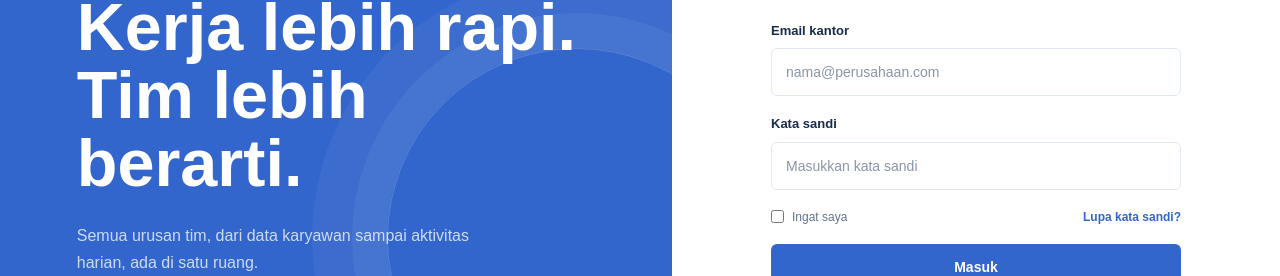
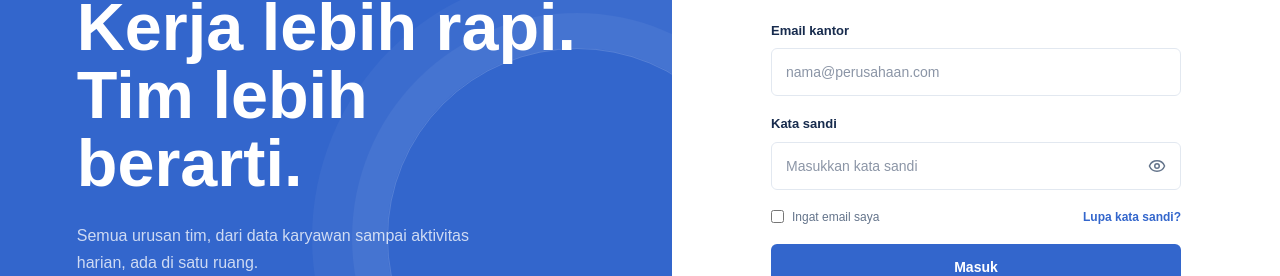
Before and after one commit to kautsar201208/Employee-Management, a Next.js app in the folder frontend/: page /auth/login in a window 1280 px wide. Shown: the part 292-568 px from the top of the page. Built offline with nearby package versions, Linux system fonts and the light colour scheme; no server answers.

Commit message:
menambahkan fitur melihat password dan mengfungsikan ingat email

```diff
--- a/frontend/app/auth/login/page.tsx
+++ b/frontend/app/auth/login/page.tsx
@@ -3,13 +3,39 @@
 import Image from "next/image";
 import Link from "next/link";
 import { useRouter } from "next/navigation";
-import { useState, type FormEvent } from "react";
+import { Eye, EyeOff } from "lucide-react";
+import { useState, useSyncExternalStore, type FormEvent } from "react";
 import { ACCESS_TOKEN_KEY, USER_EMAIL_KEY, USER_ROLE_KEY, loginWithBackend } from "@/lib/api";
+
+const REMEMBERED_EMAIL_KEY = "pusbanglin_remembered_email";
+
+function subscribeToRememberedEmail(onStoreChange: () => void) {
+  window.addEventListener("storage", onStoreChange);
+  window.addEventListener("pusbanglin:remembered-email-change", onStoreChange);
+  return () => {
+    window.removeEventListener("storage", onStoreChange);
+    window.removeEventListener("pusbanglin:remembered-email-change", onStoreChange);
+  };
+}
+
+function getRememberedEmailSnapshot() {
+  return localStorage.getItem(REMEMBERED_EMAIL_KEY) || "";
+}
+
+function getServerRememberedEmailSnapshot() {
+  return "";
+}
 
 export default function LoginPage() {
   const router = useRouter();
   const [error, setError] = useState("");
   const [isSubmitting, setIsSubmitting] = useState(false);
+  const [showPassword, setShowPassword] = useState(false);
+  const rememberedEmail = useSyncExternalStore(
+    subscribeToRememberedEmail,
+    getRememberedEmailSnapshot,
+    getServerRememberedEmailSnapshot
+  );
 
   async function handleSubmit(event: FormEvent<HTMLFormElement>) {
     event.preventDefault();
@@ -19,12 +45,19 @@ export default function LoginPage() {
     const formData = new FormData(event.currentTarget);
     const email = String(formData.get("email") || "");
     const password = String(formData.get("password") || "");
+    const shouldRememberEmail = formData.get("remember") === "on";
 
     try {
       const { accessToken, role } = await loginWithBackend(email, password);
       sessionStorage.setItem(ACCESS_TOKEN_KEY, accessToken);
       sessionStorage.setItem(USER_EMAIL_KEY, email);
       sessionStorage.setItem(USER_ROLE_KEY, role);
+      if (shouldRememberEmail) {
+        localStorage.setItem(REMEMBERED_EMAIL_KEY, email);
+      } else {
+        localStorage.removeItem(REMEMBERED_EMAIL_KEY);
+      }
+      window.dispatchEvent(new Event("pusbanglin:remembered-email-change"));
 
       // Simpan role ke cookie agar Next.js middleware bisa membacanya
       document.cookie = `pusbanglin_role=${role}; path=/; SameSite=Lax`;
@@ -65,16 +98,30 @@ export default function LoginPage() {
           <form className="auth-form" onSubmit={handleSubmit}>
             <label className="field">
               Email kantor
-              <input autoComplete="email" name="email" placeholder="nama@perusahaan.com" required type="email" />
+              <input autoComplete="email" defaultValue={rememberedEmail} key={rememberedEmail} name="email" placeholder="nama@perusahaan.com" required type="email" />
             </label>
-            <label className="field">
-              Kata sandi
-              <input autoComplete="current-password" name="password" placeholder="Masukkan kata sandi" required type="password" />
-            </label>
+            <div className="field">
+              <label htmlFor="login-password">Kata sandi</label>
+              <div className="password-input-wrap">
+                <input autoComplete="current-password" id="login-password" name="password" placeholder="Masukkan kata sandi" required type={showPassword ? "text" : "password"} />
+                <button
+                  aria-label={showPassword ? "Sembunyikan kata sandi" : "Tampilkan kata sandi"}
+                  aria-pressed={showPassword}
+                  className="password-visibility-button"
+                  onClick={() => setShowPassword((visible) => !visible)}
+                  title={showPassword ? "Sembunyikan kata sandi" : "Tampilkan kata sandi"}
+                  type="button"
+                >
+                  {showPassword ? <EyeOff aria-hidden="true" size={18} /> : <Eye aria-hidden="true" size={18} />}
+                </button>
+              </div>
+            </div>
             <div className="form-row">
               <label className="check-label">
-                <input name="remember" type="checkbox" />
-                Ingat saya
+                <input defaultChecked={Boolean(rememberedEmail)} name="remember" onChange={(event) => {
+                  if (!event.target.checked) localStorage.removeItem(REMEMBERED_EMAIL_KEY);
+                }} type="checkbox" />
+                Ingat email saya
               </label>
               <Link className="text-link" href="/auth/forgot-password">Lupa kata sandi?</Link>
             </div>
--- a/frontend/app/globals.css
+++ b/frontend/app/globals.css
@@ -223,6 +223,39 @@ input {
 .field input:focus {
   border-color: var(--blue);
   box-shadow: 0 0 0 3px rgb(51 102 204 / 12%);
+}
+
+.password-input-wrap {
+  position: relative;
+}
+
+.password-input-wrap input {
+  padding-right: 52px;
+}
+
+.password-visibility-button {
+  position: absolute;
+  top: 50%;
+  right: 4px;
+  display: grid;
+  width: 40px;
+  height: 40px;
+  transform: translateY(-50%);
+  place-items: center;
+  border: 0;
+  border-radius: 4px;
+  background: transparent;
+  color: var(--muted);
+  cursor: pointer;
+}
+
+.password-visibility-button:hover {
+  color: var(--blue);
+}
+
+.password-visibility-button:focus-visible {
+  outline: 2px solid var(--blue);
+  outline-offset: 1px;
 }
 
 .form-row {
```
